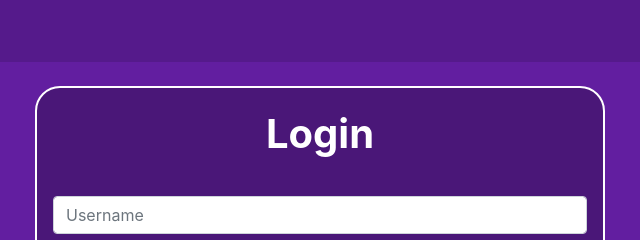
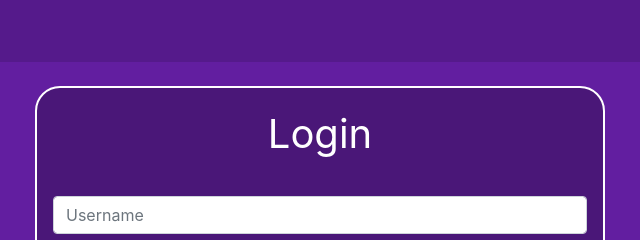
Before and after one commit to goddtriffin/Totem, a plain HTML site: page webapp/Login/login.html in a window 1280 px wide. Shown: the top 240 px of the page, 320-960 px from the left. Drawn offline with Linux system fonts and the light colour scheme.

Commit message:
headings

```diff
--- a/webapp/Login/login.css
+++ b/webapp/Login/login.css
@@ -35,7 +35,7 @@ body{
 
 #title{
     font-size: 2.5rem;
-    font-weight: bold;
+    #font-weight: bold;
     margin: 0;
     color: white;
 }
--- a/webapp/Settings/settings.css
+++ b/webapp/Settings/settings.css
@@ -35,7 +35,7 @@ body{
 
 #title{
     font-size: 2.5rem;
-    font-weight: bold;
+    #font-weight: bold;
     margin: 0;
     color: white;
 }
--- a/webapp/Signup/signup.css
+++ b/webapp/Signup/signup.css
@@ -44,7 +44,7 @@ body{
 
 #title{
     font-size: 2.5rem;
-    font-weight: bold;
+    #font-weight: bold;
     margin: 0;
     color: white;
 }
```
